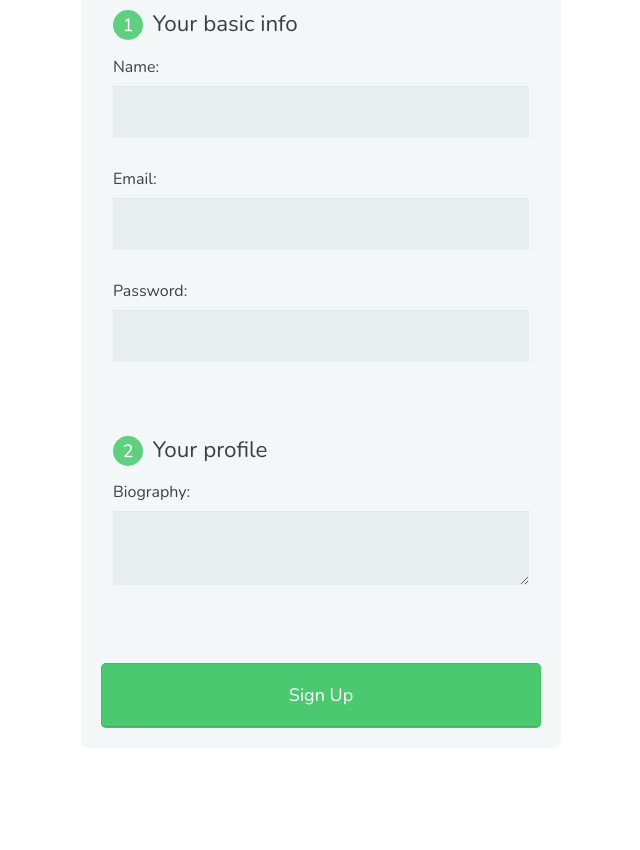
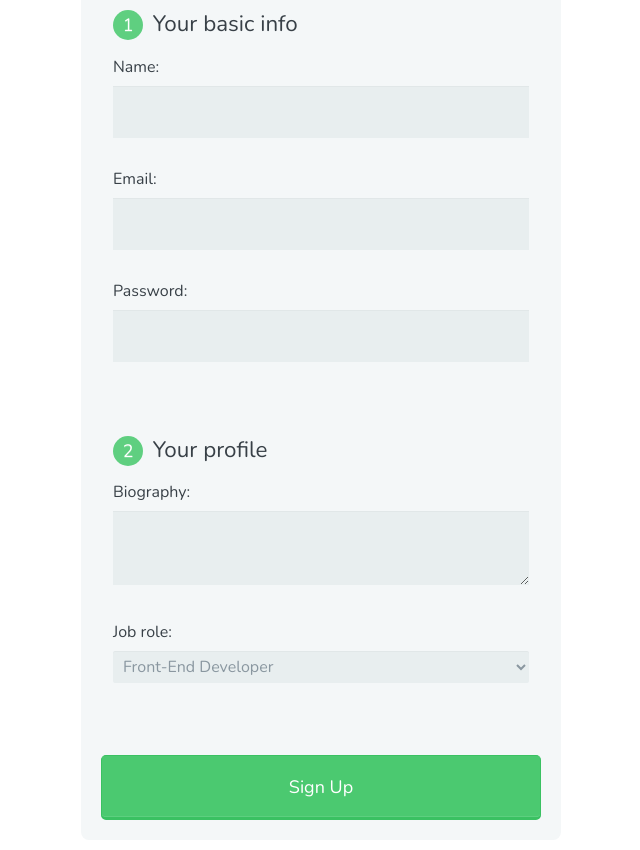
Before and after one commit to khanriazaoif/select-menus, a plain HTML site: page index.html in a window 1280 px wide. Shown: the part 85-935 px from the top of the page, without its empty margins (319-959 px from the left). Before the commit the page ends 843 px from the top, so only its background shows below. Drawn offline with nearby package versions, Linux system fonts and the light colour scheme.

Commit message:
Select Menus complete

```diff
--- a/index.html
+++ b/index.html
@@ -36,6 +36,26 @@
           <label for="bio">Biography:</label>
           <textarea id="bio" name="user_bio"></textarea>
 
+            <label for="job">Job role:</label>
+            <select id="job" name="user_job">
+                <optgroup label="Web">
+                    <option value="frontend_developer">Front-End Developer</option>
+                    <option value="php_developer">PHP Developer</option>
+                    <option value="python_developer">Python Developer</option>
+                    <option value="rails_developer">Rails Developer</option>
+                    <option value="web_designer">Web Designer</option>
+                    <option value="wordpress_developer">Wordpress Developer</option>
+                </optgroup>
+                <optgroup label="Mobile">
+                    <option value="android_developer">Android Developer</option>
+                    <option value="ios_developer">iOS Developer</option>
+                    <option value="mobile_developer">Mobile Developer</option>
+                </optgroup>
+                <optgroup label="Business">
+                    <option value="business_owner">Business Owner</option>
+                    <option value="freelancer">Freelancer</option>
+                </optgroup>
+            </select>
         </fieldset>
 
         <button type="submit">Sign Up</button>
```
Also changed, not shown: 1 other file.
